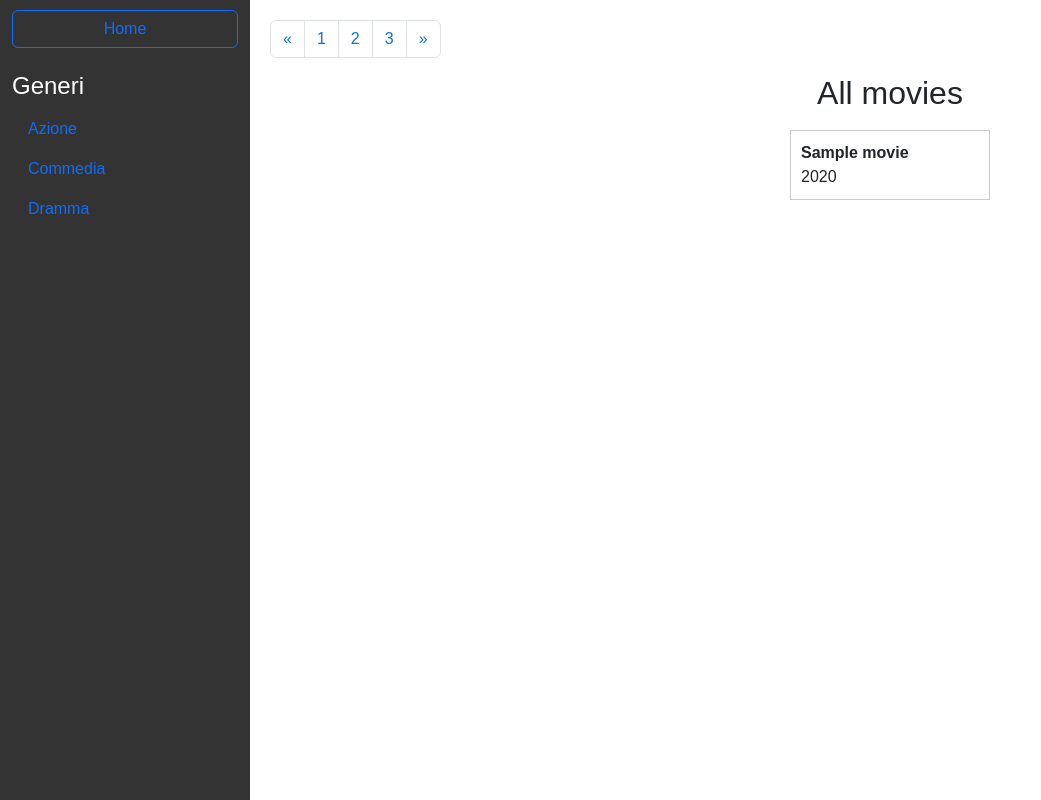
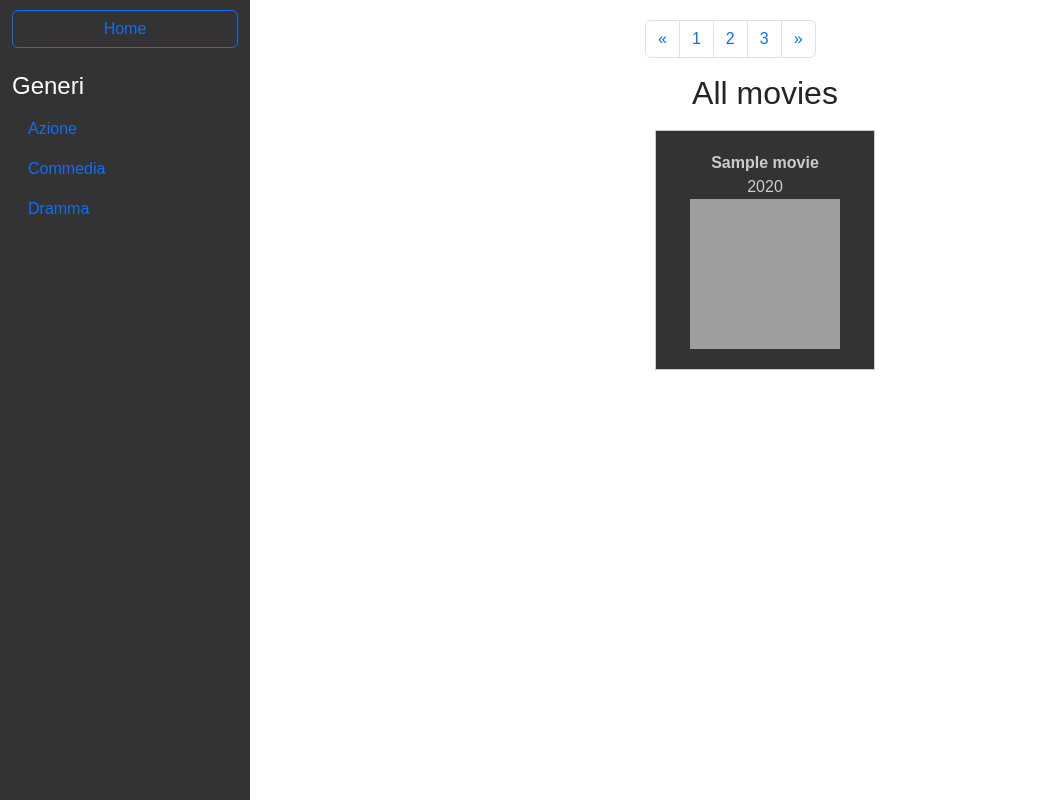
Before and after one commit to ale-comi/daitv_gruppo5, a Flask app: page / in a window 1280 px wide; the page is wider, and only the part inside the window is pictured. Shown: that part, without its empty margins (0-1041 px from the left). Run offline with Flask 3, Linux system fonts and the light colour scheme; tables that the repository leaves empty or names only in its code hold one stand-in row (values such as "Sample post"); some libraries are stand-ins or nearby versions; grey boxes are pictures that could not be loaded.

Commit message:
homepage accettabile

```diff
--- a/templates/test2Bootstrap.html
+++ b/templates/test2Bootstrap.html
@@ -9,7 +9,6 @@
     body {
       font-family: Arial, sans-serif;
       height: 100vh;
-      margin: 0;
     }
 
     #sidebar {
@@ -25,10 +24,13 @@
     }
 
     .film-card {
-      width: 200px;
+      width: 220px;
       border: 1px solid #ccc;
-      padding: 10px;
+      padding: 20px;
       margin: 10px;
+      background-color: #333;
+      color: #ccc;
+      opacity: 50;
     }
 
     #content {
@@ -39,7 +41,6 @@
   </style>
 </head>
 <body>
-
   <div class="container-fluid">
     <div class="row">
       <nav id="sidebar">
@@ -60,7 +61,7 @@
           </ul>
         </div>
       </nav>
-
+  <div class="d-flex justify-content-center">
       <main role="main" id="content">
 
         <nav aria-label="Page navigation example">
@@ -86,9 +87,10 @@
           <h2 class="text-center">All movies</h2>
             <div class="d-flex justify-content-center flex-wrap">
             {% for elem in movies: %}
-            <div class="film-card">
+            <div class="film-card text-center">
               <span class="fw-bold">{{elem["title"]}}</span> <br>
-              {{elem["release_year"]}}
+              {{elem["release_year"]}} <br>
+              <img src="https://source.unsplash.com/random/150x150/?show,img={{loop.index}}">
             </div>
             {%endfor%}
             </div>
@@ -135,6 +137,7 @@
       </main>
     </div>
   </div>
+  </div>
 
   <script src="https://code.jquery.com/jquery-3.5.1.slim.min.js"></script>
   <script src="https://cdn.jsdelivr.net/npm/@popperjs/core@2.11.6/dist/umd/popper.min.js"></script>
```
